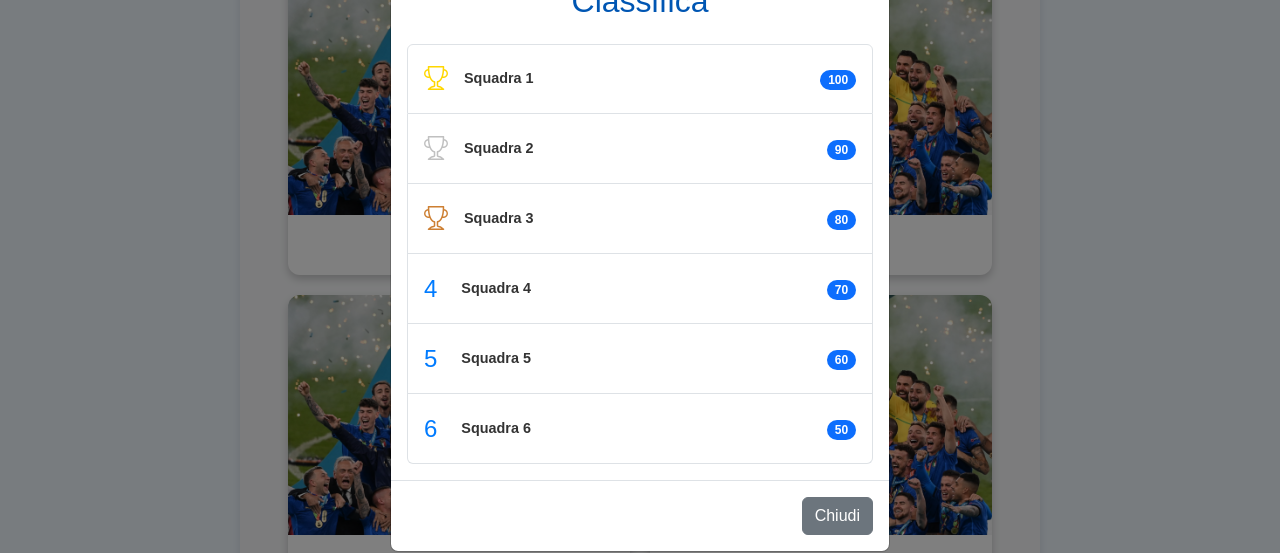
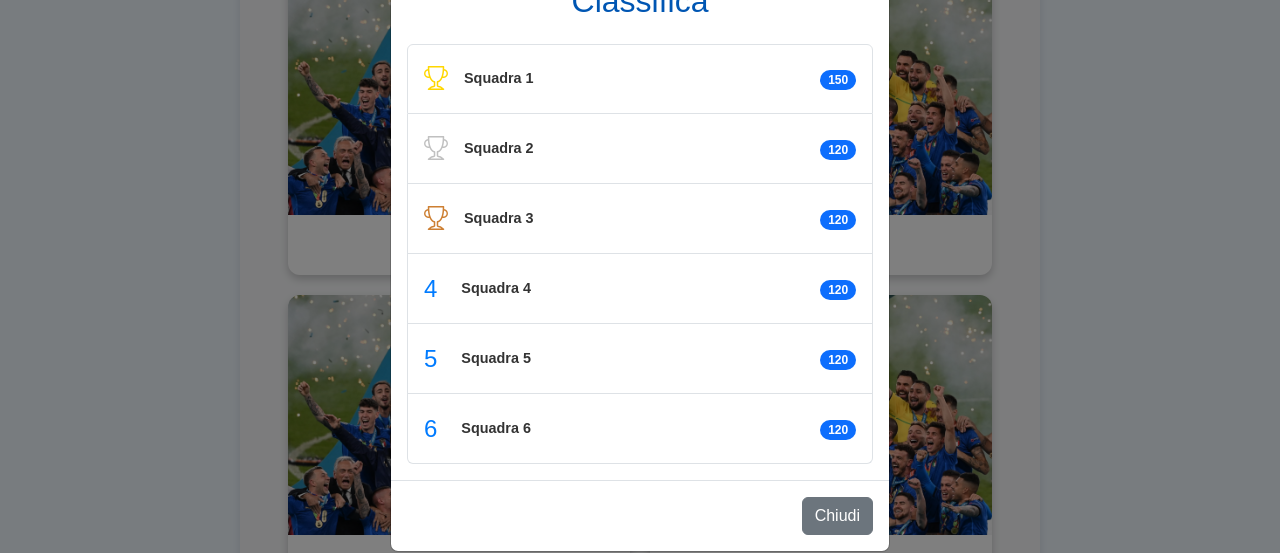
Before and after one commit to cri-24/squad-scoreboard, a Vue app: page /home in a window 1280 px wide. Both pictures are taken after a click on the button "Classifica". Shown: the part 173-726 px from the top of the page. Built offline with nearby package versions, Linux system fonts and the light colour scheme.

Commit message:
refactor: add calculated score

```diff
--- a/src/components/RankingList.vue
+++ b/src/components/RankingList.vue
@@ -19,7 +19,7 @@
           <span class="team-name">{{ team.name }}</span>
         </div>
         <div class="score-container">
-          <span class="badge bg-primary rounded-pill">{{ team.score }}</span>
+          <span class="badge bg-primary rounded-pill">{{ calculateTotalScore(team.details) }}</span>
           <div v-if="showDetails === team.name" class="score-details">
             <div v-for="(detail, game) in team.details" :key="game">{{ game }}: {{ detail }}</div>
           </div>
@@ -57,6 +57,10 @@ const showScoreDetails = (teamName) => {
 const hideScoreDetails = () => {
   showDetails.value = null;
 };
+
+const calculateTotalScore = (details) => {
+  return Object.values(details).reduce((total, score) => total + score, 0);
+};
 </script>
 
   <style scoped>
@@ -77,10 +81,10 @@ const hideScoreDetails = () => {
   box-shadow: 0 2px 10px rgba(0, 0, 0, 0.1);
   top: 50%; /* Centrato verticalmente */
   left: 50%; /* Centrato orizzontalmente */
-  transform: translate(-60%, -50%); /* Centrato esattamente */
+  transform: translate(-70%, -50%); /* Centrato esattamente */
   z-index: 1000;
   max-width: 300px; /* Limita la larghezza per un aspetto più ordinato */
-  width: 110px;
+  width: 145px;
 }
 
 /* Mostra i dettagli quando il mouse è sopra il contenitore del punteggio */
--- a/src/store/teams-store.js
+++ b/src/store/teams-store.js
@@ -4,12 +4,12 @@ import squadImage from '@/assets/squad.jpg';
 
 export const useTeamsStore = defineStore('teams', () => {
   const teams = ref([
-    { name: 'Squadra 1', image: squadImage, members: ['Player1', 'Player2', 'Player3', 'Player4', 'Player5'], leaders: ['Player1', 'Player2', 'Player3'], score: 100, details: { 'Game 1': 50, 'Game 2': 50, 'Game 3': 50 } },
-    { name: 'Squadra 2', image: squadImage, members: ['Player1', 'Player2', 'Player3', 'Player4', 'Player5'], leaders: ['Player1', 'Player2', 'Player3'], score: 90, details: { 'Game 1': 40, 'Game 2': 30, 'Game 3': 50 } },
-    { name: 'Squadra 3', image: squadImage, members: ['Player1', 'Player2', 'Player3', 'Player4', 'Player5'], leaders: ['Player1', 'Player2', 'Player3'], score: 80, details: { 'Game 1': 40, 'Game 2': 30, 'Game 3': 50 }  },
-    { name: 'Squadra 4', image: squadImage, members: ['Player1', 'Player2', 'Player3', 'Player4', 'Player5'], leaders: ['Player1', 'Player2', 'Player3'], score: 70, details: { 'Game 1': 40, 'Game 2': 30, 'Game 3': 50 }  },
-    { name: 'Squadra 5', image: squadImage, members: ['Player1', 'Player2', 'Player3', 'Player4', 'Player5'], leaders: ['Player1', 'Player2', 'Player3'], score: 60, details: { 'Game 1': 40, 'Game 2': 30, 'Game 3': 50 } },
-    { name: 'Squadra 6', image: squadImage, members: ['Player1', 'Player2', 'Player3', 'Player4', 'Player5'], leaders: ['Player1', 'Player2', 'Player3'], score: 50, details: { 'Game 1': 40, 'Game 2': 30, 'Game 3': 50 }  }
+    { name: 'Squadra 1', image: squadImage, members: ['Player1', 'Player2', 'Player3', 'Player4', 'Player5'], leaders: ['Player1', 'Player2', 'Player3'], details: { 'Notturno': 50, 'Giochi acqua': 50, 'Stellone': 50 } },
+    { name: 'Squadra 2', image: squadImage, members: ['Player1', 'Player2', 'Player3', 'Player4', 'Player5'], leaders: ['Player1', 'Player2', 'Player3'], details: { 'Game 1': 40, 'Game 2': 30, 'Game 3': 50 } },
+    { name: 'Squadra 3', image: squadImage, members: ['Player1', 'Player2', 'Player3', 'Player4', 'Player5'], leaders: ['Player1', 'Player2', 'Player3'], details: { 'Game 1': 40, 'Game 2': 30, 'Game 3': 50 }  },
+    { name: 'Squadra 4', image: squadImage, members: ['Player1', 'Player2', 'Player3', 'Player4', 'Player5'], leaders: ['Player1', 'Player2', 'Player3'], details: { 'Game 1': 40, 'Game 2': 30, 'Game 3': 50 }  },
+    { name: 'Squadra 5', image: squadImage, members: ['Player1', 'Player2', 'Player3', 'Player4', 'Player5'], leaders: ['Player1', 'Player2', 'Player3'], details: { 'Game 1': 40, 'Game 2': 30, 'Game 3': 50 } },
+    { name: 'Squadra 6', image: squadImage, members: ['Player1', 'Player2', 'Player3', 'Player4', 'Player5'], leaders: ['Player1', 'Player2', 'Player3'], details: { 'Game 1': 40, 'Game 2': 30, 'Game 3': 50 }  }
   ]);
 
   return { teams };
```
